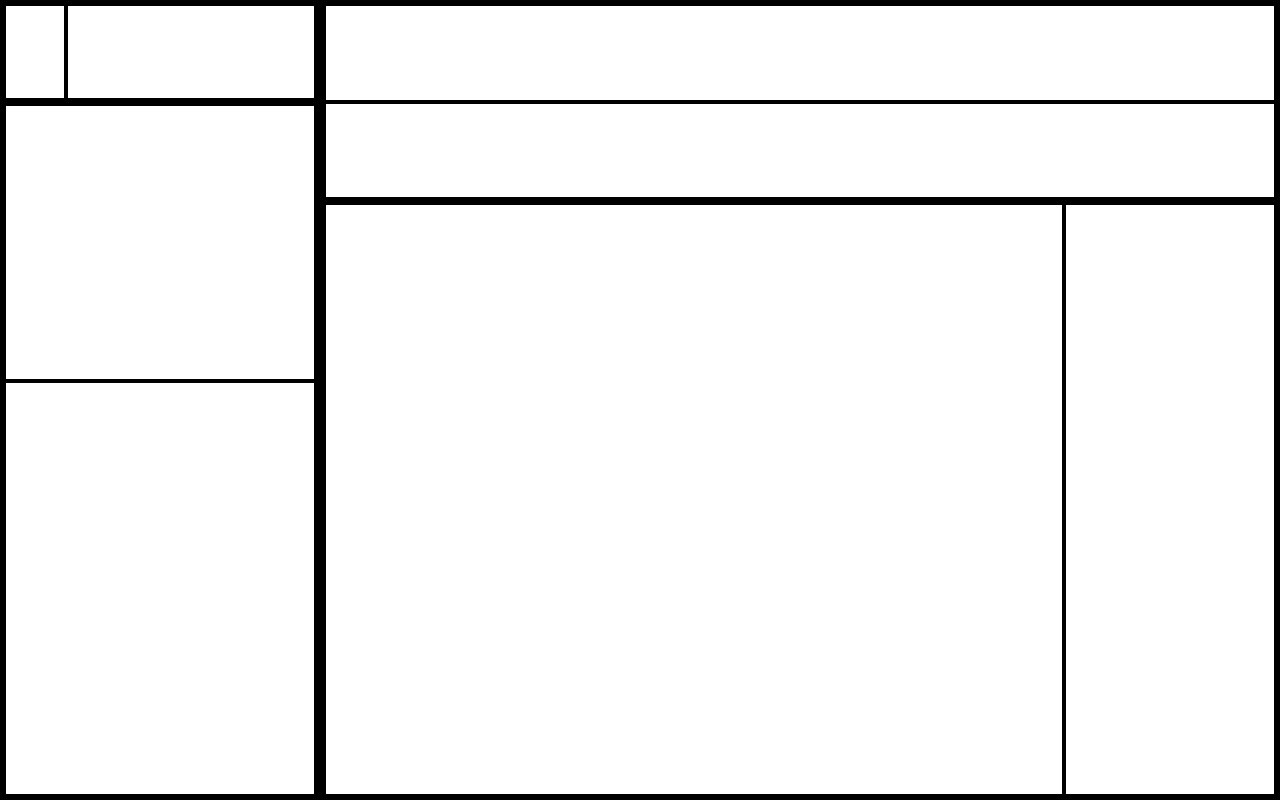
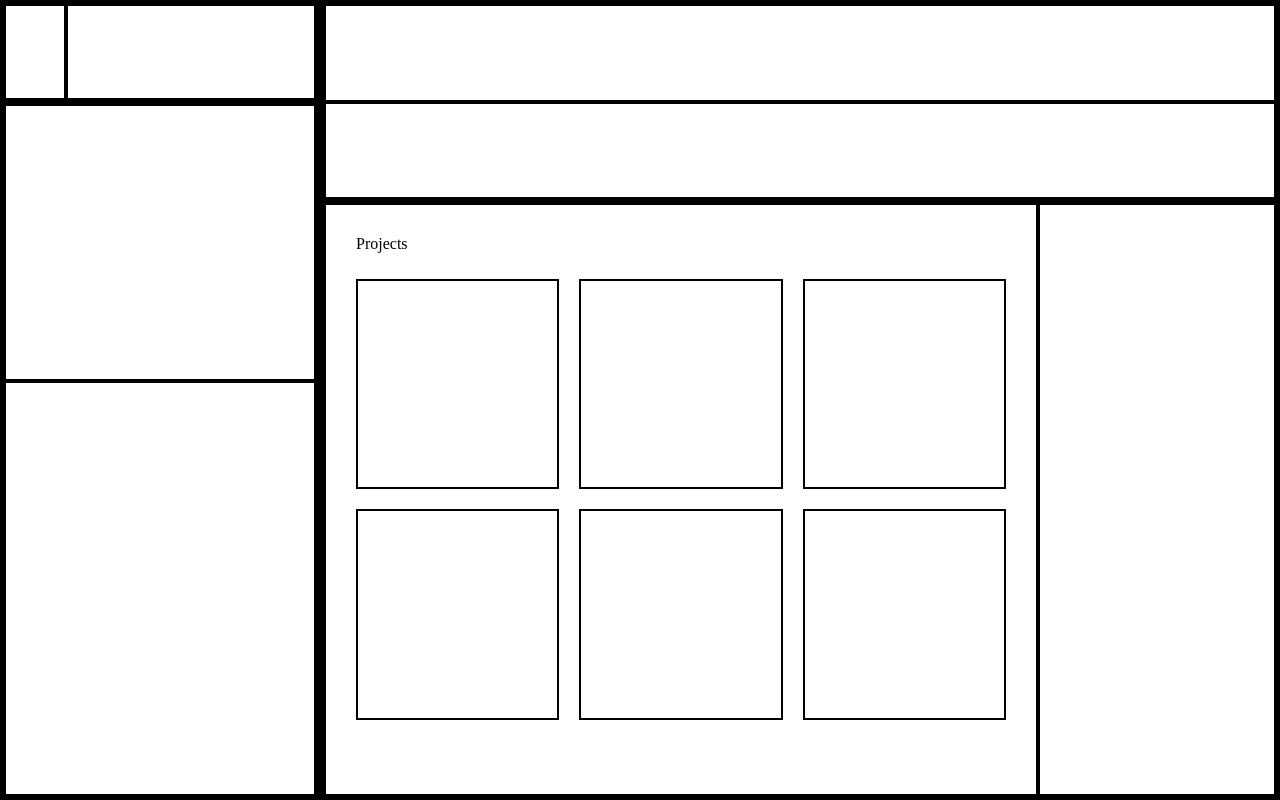
Before and after one commit to MouseTrap-codes/odin-admin-dashboard, a plain HTML site: page index.html in a window 1280 px wide. Drawn offline with Linux system fonts and the light colour scheme.

```diff
--- a/index.html
+++ b/index.html
@@ -20,7 +20,7 @@
                 <!-- 4fr -->
                 <div class="branding-txt"></div>
             </div>
-            <!-- 7fr -->
+            <!-- 14fr -->
              <!-- this will be a grid with 2 rows -->
             <div class="navigation">
                 <!-- 1fr  -->
@@ -50,20 +50,24 @@
             <!-- 3fr -->
             <!-- this will be a grid with two columns -->
             <div class="content">
+                <!-- this will be a grid with two rows -->
+                <!-- <div class="sub-content">
+
+                </div> -->
                 <!-- 3.5fr -->
-                 <!-- this will be a grid with 3 rows  -->
+                 <!-- this will be a grid with 2 rows  -->
                 <div class="projects">
-                    <!-- 1fr -->
-                    <div class="projects-row-1">
-
-                    </div>
-                    <!-- 1fr -->
-                    <div class="projects-row-2">
-
-                    </div>
-                    <!-- 1fr -->
-                    <div class="projects-row-3">
-
+                    <!-- .12fr -->
+                    <div class="projects-title">Projects</div>
+                    <!-- 1.88fr -->
+                     <!-- this will be a 3 x 2 grid -->
+                    <div class="projects-content">
+                        <div class="prog"></div>
+                        <div class="prog"></div>
+                        <div class="prog"></div>
+                        <div class="prog"></div>
+                        <div class="prog"></div>
+                        <div class="prog"></div>
                     </div>
                 </div>
                 <!-- 1fr -->
--- a/styles.css
+++ b/styles.css
@@ -69,12 +69,29 @@
 
 .content {
     display: grid;
-    grid-template-columns: 3.5fr 1fr;
+    grid-template-columns: 3fr 1fr;
     border: 2px solid;
 }
 
 .projects {
+    /* padding: 60px 10px; */
+    padding: 30px;
     display: grid;
+    grid-template-rows: 1fr 10fr 1fr;
+    border: 2px solid;
+}
+
+.projects-title {
+    margin-bottom: -100px;
+}
+
+.projects-content {
+    display: grid;
+    grid-template: 1fr 1fr / 1fr 1fr 1fr;
+    gap: 20px;
+}
+
+.prog {
     border: 2px solid;
 }
 
```
Also changed, not shown: view-dashboard.svg (added).
